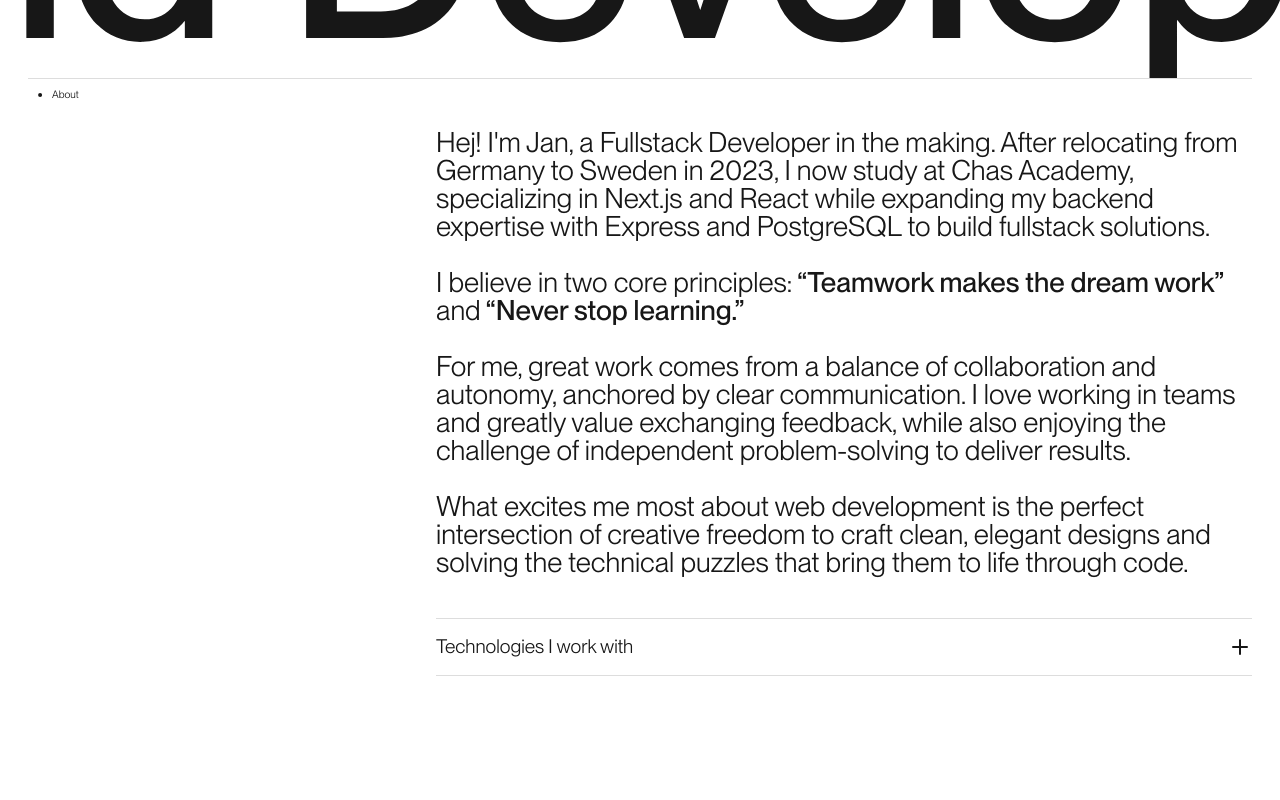
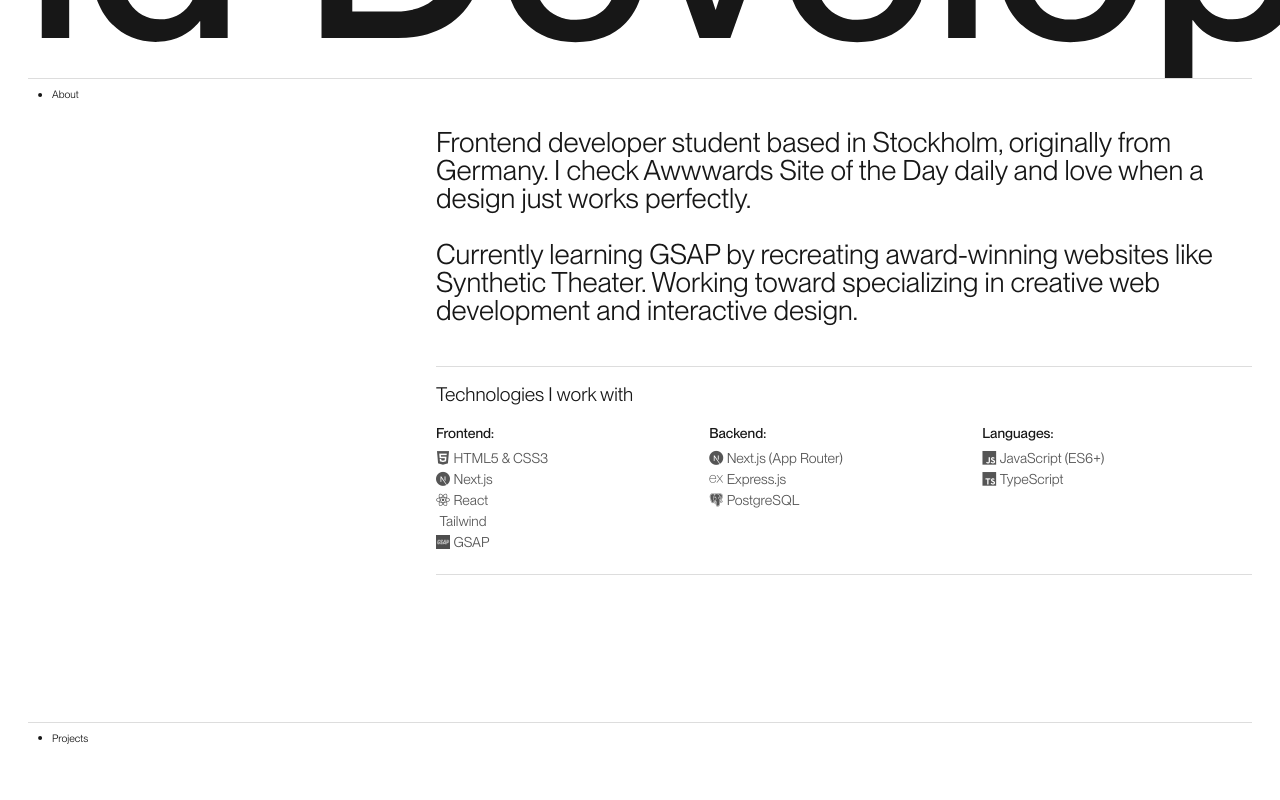
Before and after one commit to t-kupp/portfolio-v3, a Next.js app: page / in a window 1280 px wide. Shown: the part 900-1700 px from the top of the page. Built offline with nearby package versions, Linux system fonts and the light colour scheme.

Commit message:
Updated about me section and tech stack is no longer a collapsable element

```diff
--- a/components/AboutSection.jsx
+++ b/components/AboutSection.jsx
@@ -1,7 +1,7 @@
 "use client";
 
+import Divider from "./Divider";
 import SectionHeadline from "./SectionHeadline";
-import Divider from "./Divider";
 import TechStack from "./TechStack";
 
 export default function AboutSection() {
@@ -11,26 +11,14 @@ export default function AboutSection() {
       <SectionHeadline title={"About"} />
       <div className="w-full self-end sm:w-2/3">
         <h4 className="pb-12">
-          Hej! I'm Jan, a Fullstack Developer in the making. After relocating
-          from Germany to Sweden in 2023, I now study at Chas Academy,
-          specializing in Next.js and React while expanding my backend expertise
-          with Express and PostgreSQL to build fullstack solutions.
-          <br />
-          <br />I believe in two core principles:
-          <span className="font-medium"> “Teamwork makes the dream work” </span>
-          and
-          <span className="font-medium"> “Never stop learning.”</span>
+          Frontend developer student based in Stockholm, originally from
+          Germany. I check Awwwards Site of the Day daily and love when a design
+          just works perfectly.
           <br />
           <br />
-          For me, great work comes from a balance of collaboration and autonomy,
-          anchored by clear communication. I love working in teams and greatly
-          value exchanging feedback, while also enjoying the challenge of
-          independent problem-solving to deliver results.
-          <br />
-          <br />
-          What excites me most about web development is the perfect intersection
-          of creative freedom to craft clean, elegant designs and solving the
-          technical puzzles that bring them to life through code.
+          Currently learning GSAP by recreating award-winning websites like
+          Synthetic Theater. Working toward specializing in creative web
+          development and interactive design.
         </h4>
         <Divider />
         <TechStack />
--- a/components/TechStack.jsx
+++ b/components/TechStack.jsx
@@ -1,19 +1,14 @@
 import { techStackData } from "@/util/techStackData";
-import { Minus, Plus } from "lucide-react";
-import { useState } from "react";
+import Image from "next/image";
 
 export default function TechStack() {
-  const [isOpen, setIsOpen] = useState(false);
   return (
-    <div
-      className={`${isOpen ? "max-h-[13rem]" : "max-h-[4rem]"} overflow-hidden py-3 transition-[max-height] duration-500`}
-    >
+    <div className={`py-3`}>
       <p
-        onClick={() => setIsOpen(!isOpen)}
         className="flex cursor-pointer items-center justify-between py-1"
         role="button"
       >
-        Technologies I work with <span>{isOpen ? <Minus /> : <Plus />}</span>
+        Technologies I work with
       </p>
       <div className="mt-3 mb-3">
         <div className="grid grid-cols-3 gap-1">
@@ -24,7 +19,19 @@ export default function TechStack() {
                 className="text-foreground-muted flex items-center gap-1"
                 key={index}
               >
-                <i className={item.deviconName + " !text-[1rem]"}></i>
+                {item.deviconName ? (
+                  <i className={item.deviconName + " !text-[1rem]"}></i>
+                ) : (
+                  <div className="aspect-square w-[1rem] opacity-75 mix-blend-difference grayscale invert">
+                    <Image
+                      className="h-full w-full"
+                      width={128}
+                      height={128}
+                      src={item.alt}
+                      alt=""
+                    />
+                  </div>
+                )}
                 <p className="!text-[1rem]">{item.name}</p>
               </div>
             ))}
@@ -43,7 +50,6 @@ export default function TechStack() {
             ))}
           </div>
           <div>
-            {" "}
             <p className="mb-1 !text-[1rem] font-medium">Languages:</p>
             {techStackData.languages.map((item, index) => (
               <div
--- a/util/techStackData.js
+++ b/util/techStackData.js
@@ -15,6 +15,11 @@ export const techStackData = {
     {
       name: "Tailwind",
       deviconName: "devicon-tailwindcss-original",
+    },
+    {
+      name: "GSAP",
+      deviconName: "",
+      alt: "/images/tech/gsap.png",
     },
   ],
 
@@ -38,9 +43,9 @@ export const techStackData = {
       name: "JavaScript (ES6+)",
       deviconName: "devicon-javascript-plain",
     },
-    // {
-    //   name: "TypeScript",
-    //   deviconName: "devicon-typescript-plain",
-    // },
+    {
+      name: "TypeScript",
+      deviconName: "devicon-typescript-plain",
+    },
   ],
 };
```
Also changed, not shown: public/images/tech/gsap.png (added).
